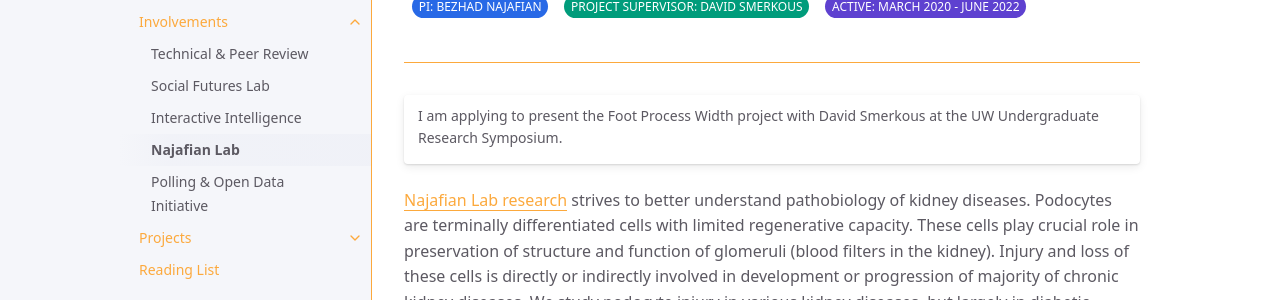
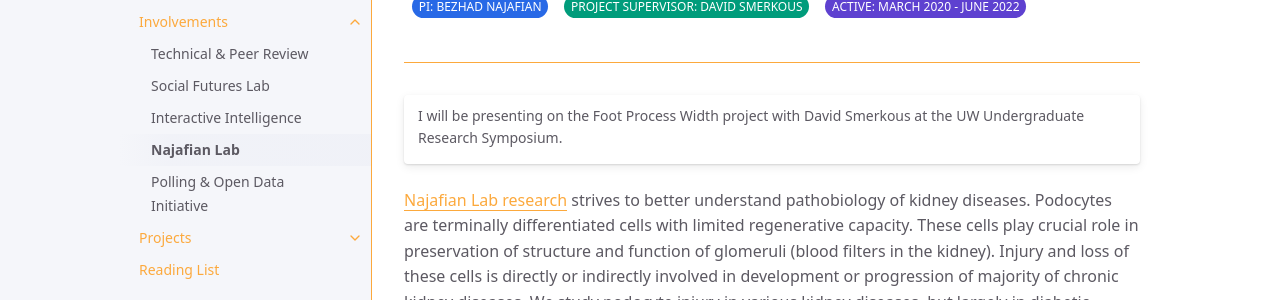
Before and after one commit to andre-ye/andre-ye.github.io-retired, a Jekyll site: the page built from docs/involvements/najafian.md, in a window 1280 px wide and 1218 px high. Shown: the part 230-530 px from the top of the window. Built offline with Jekyll 4.4.1, drawn with Linux system fonts in a browser that asks for light colours; nearby versions of some CDN libraries.

Commit message:
Update najafian.md

```diff
--- a/docs/involvements/najafian.md
+++ b/docs/involvements/najafian.md
@@ -22,7 +22,7 @@ Active: March 2020 - June 2022
 
 ---
 
-| I am applying to present the Foot Process Width project with David Smerkous at the UW Undergraduate Research Symposium. |
+| I will be presenting on the Foot Process Width project with David Smerkous at the UW Undergraduate Research Symposium. |
 
 [Najafian Lab research](https://dlmp.uw.edu/research-labs/najafian){:target="_blank"} strives to better understand pathobiology of kidney diseases. Podocytes are terminally differentiated cells with limited regenerative capacity. These cells play crucial role in preservation of structure and function of glomeruli (blood filters in the kidney). Injury and loss of these cells is directly or indirectly involved in development or progression of majority of chronic kidney diseases. We study podocyte injury in various kidney diseases, but largely in diabetic nephropathy and Fabry nephropathy.
 
```
